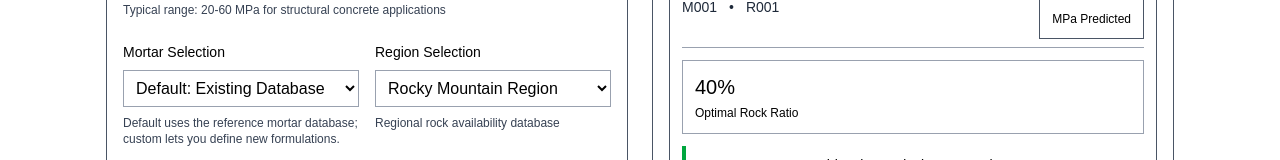
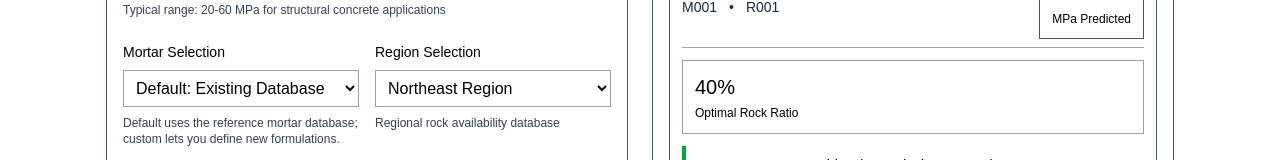
Before and after one commit to mindthemath/concrete, a React (Vite) app: page / in a window 1280 px wide. Shown: the part 312-472 px from the top of the page. Built offline with nearby package versions, Linux system fonts and the light colour scheme.

Commit message:
read regions from json file

```diff
--- a/src/App.tsx
+++ b/src/App.tsx
@@ -2,14 +2,12 @@ import { useState } from 'react'
 import InputPanel from './components/InputPanel'
 import OutputPanel from './components/OutputPanel'
 import { Region, ApiResponse, CustomMortar } from './types'
+import regionData from '../data/region.json'
 
-const SAMPLE_REGIONS: Region[] = [
-  { id: 'R001', name: 'Rocky Mountain Region' },
-  { id: 'R002', name: 'Pacific Northwest' },
-  { id: 'R003', name: 'Great Plains' },
-  { id: 'R004', name: 'Appalachian Region' },
-  { id: 'R005', name: 'Southwest Desert' },
-]
+const SAMPLE_REGIONS: Region[] = Object.keys(regionData).map((key) => ({
+  id: key,
+  name: (regionData as any)[key].name,
+}))
 
 function App() {
   const [result, setResult] = useState<ApiResponse | null>(null)
```
